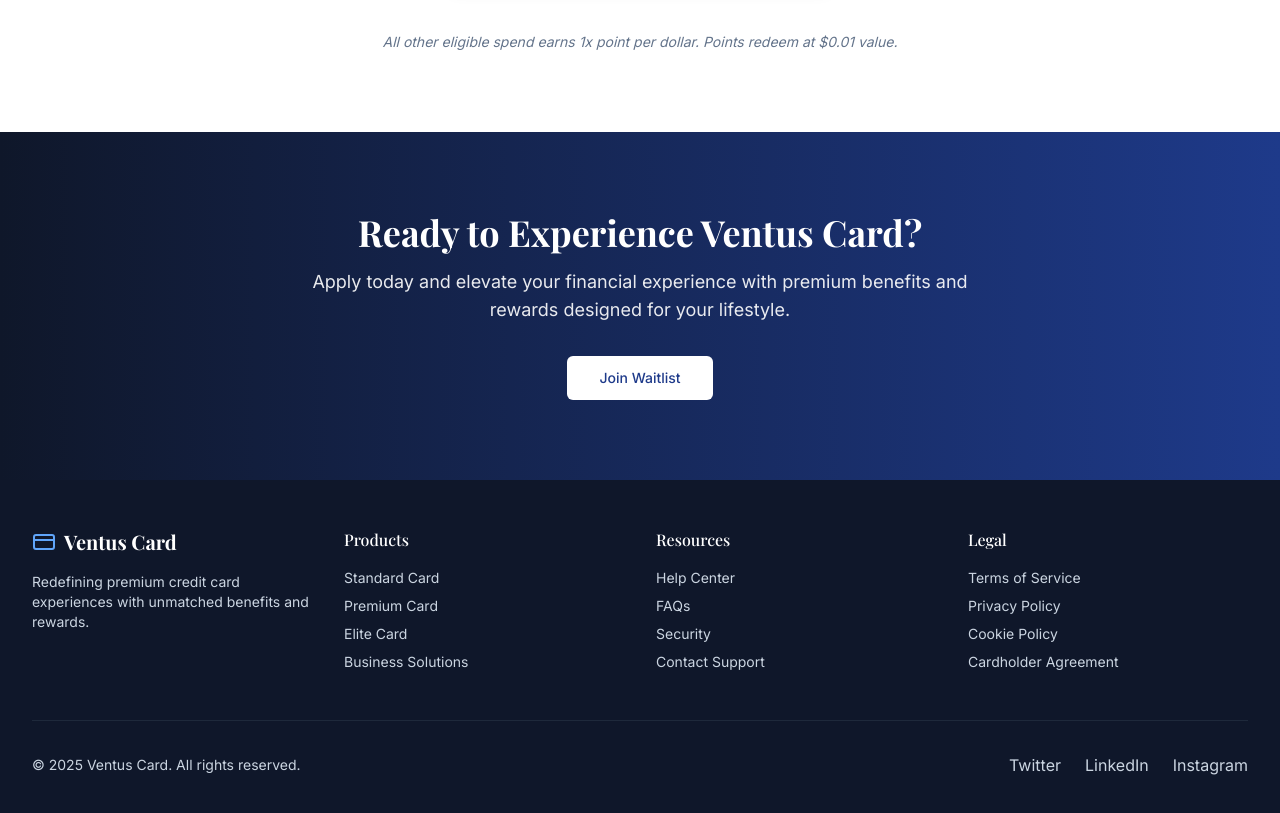
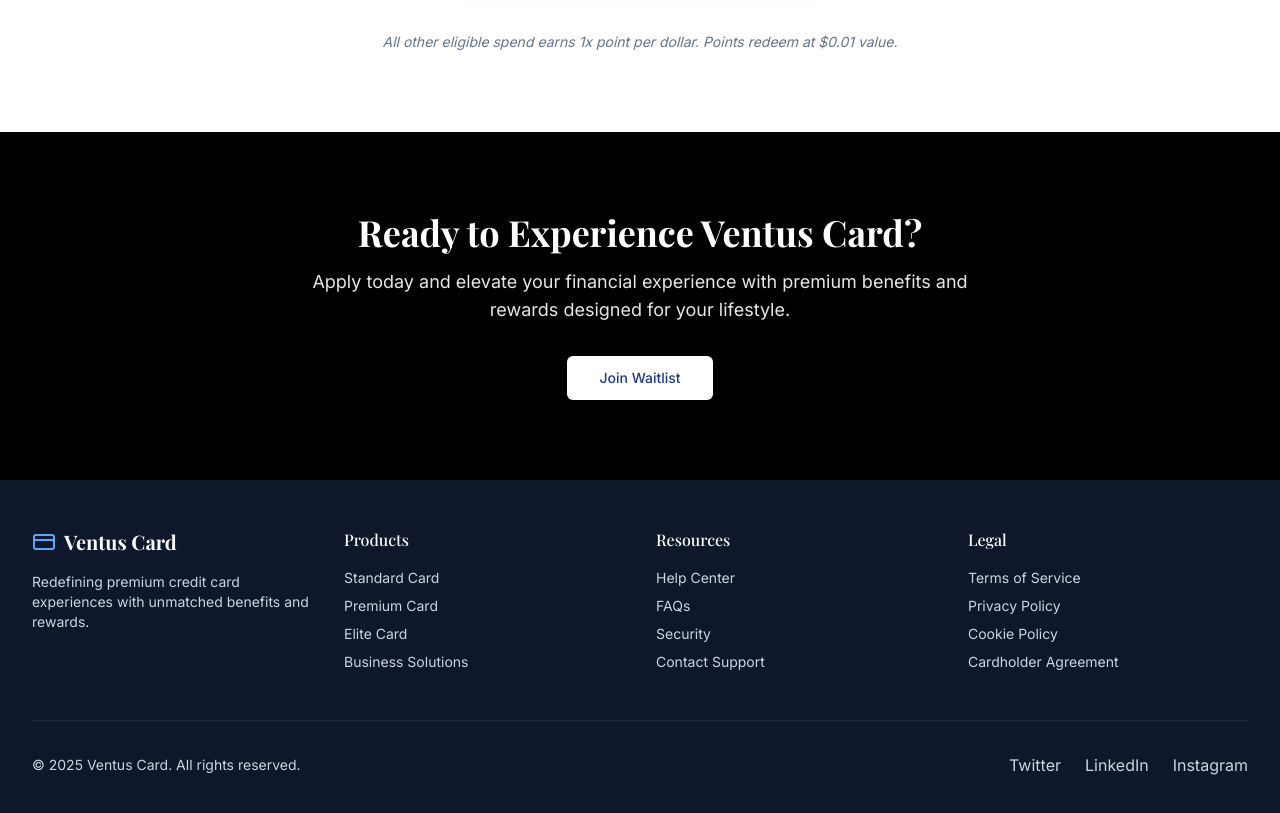
Before and after one commit to VentusCard/ventus, a React (Vite) app: page / in a window 1280 px wide. Shown: the part 3600-4413 px from the top of the page. Built offline with nearby package versions, Linux system fonts and the light colour scheme.

Commit message:
Fix: CTA background color
Set the CTA section's background color to match the hero section's background for a seamless transition into the footer.

```diff
--- a/src/components/CTA.tsx
+++ b/src/components/CTA.tsx
@@ -3,7 +3,7 @@ import { Button } from "@/components/ui/button"
 
 const CTA = () => {
   return (
-    <section className="py-20 bg-gradient-to-r from-slate-900 to-blue-900 text-white">
+    <section className="py-20 bg-black text-white">
       <div className="max-w-7xl mx-auto px-4 md:px-8 text-center">
         <h2 className="font-display text-3xl md:text-4xl font-bold mb-4">Ready to Experience Ventus Card?</h2>
         <p className="text-lg opacity-90 max-w-2xl mx-auto mb-8">
```
